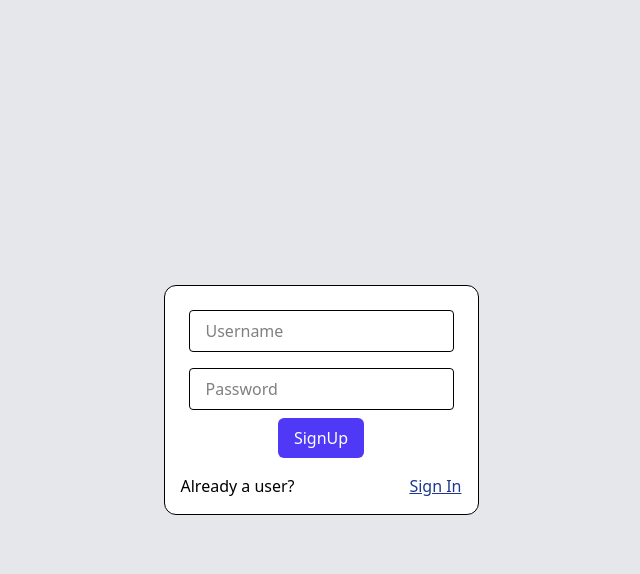
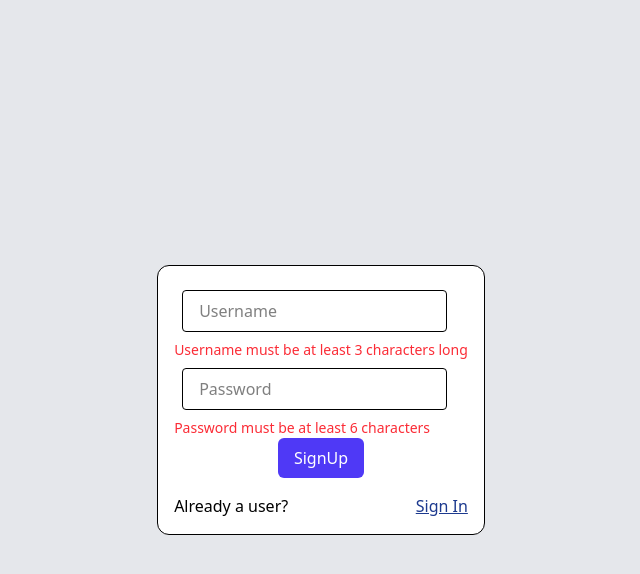
Before and after one commit to GURURAJ115/brainly-frontend, a React (Vite) app: page /signup in a window 1280 px wide. Both pictures are taken after a click on the button "SignUp". Shown: the top 574 px of the page, without its empty margins (319-959 px from the left). Built offline with nearby package versions, Linux system fonts and the light colour scheme; no server answers.

Commit message:
Security plugins

```diff
--- a/package.json
+++ b/package.json
@@ -18,7 +18,8 @@
     "react-dom": "^19.0.0",
     "react-router-dom": "^7.1.5",
     "tailwind-merge": "^3.0.2",
-    "tailwindcss": "^4.0.3"
+    "tailwindcss": "^4.0.3",
+    "zod": "^3.24.2"
   },
   "devDependencies": {
     "@eslint/js": "^9.19.0",
--- a/src/config.ts
+++ b/src/config.ts
@@ -1 +1 @@
-export const BACKEND_URL = "http://localhost:3000"
+export const BACKEND_URL = import.meta.env.VITE_BACKEND_URL;
--- a/src/pages/SignUp.tsx
+++ b/src/pages/SignUp.tsx
@@ -1,40 +1,64 @@
-import { useRef } from "react";
+import { useRef, useState } from "react";
 import { Button } from "../components/ui/Button";
 import { Input } from "../components/ui/Input";
 import axios from "axios";
 import { BACKEND_URL } from "../config";
 import { useNavigate } from "react-router-dom";
+import { z } from "zod";
+
+// Zod schema for validation
+const signUpSchema = z.object({
+    username: z.string().min(3, "Username must be at least 3 characters long"),
+    password: z.string().min(6, "Password must be at least 6 characters"),
+});
 
 export function SignUp() {
-    //@ts-ignore
-    const usernameRef = useRef<HTMLInputElement>();
-    //@ts-ignore
-    const passwordRef = useRef<HTMLInputElement>();
+    const usernameRef = useRef<HTMLInputElement>(null);
+    const passwordRef = useRef<HTMLInputElement>(null);
     const navigate = useNavigate();
-    async function signup(){
-        const username = usernameRef.current?.value;
-        const password = passwordRef.current?.value;
+    const [errors, setErrors] = useState<{ username?: string; password?: string }>({});
 
-        await axios.post(BACKEND_URL+"/api/v1/signup",{
-                username,
-                password
-        })
-        alert("You have signed up")
-        navigate("/signin")
+    async function signup() {
+        const username = usernameRef.current?.value || "";
+        const password = passwordRef.current?.value || "";
+
+        const result = signUpSchema.safeParse({ username, password });
+        if (!result.success) {
+            const errorMessages = result.error.flatten().fieldErrors;
+            setErrors({
+                username: errorMessages.username?.[0],
+                password: errorMessages.password?.[0],
+            });
+            return;
         }
-    return <div className="h-screen w-screen bg-gray-200 dark:bg-gray-800 flex justify-center items-center">
+
+        try {
+            await axios.post(`${BACKEND_URL}/api/v1/signup`, { username, password });
+            alert("You have signed up");
+            navigate("/signin");
+        } catch (error) {
+            alert("Signup failed. Please try again.");
+        }
+    }
+
+    return (
+        <div className="h-screen w-screen bg-gray-200 dark:bg-gray-800 flex justify-center items-center">
             <div className="bg-white dark:bg-slate-500 rounded-xl border min-w-48 p-4">
                 <Input ref={usernameRef} placeholder="Username" />
+                {errors.username && <p className="text-red-500 text-sm">{errors.username}</p>}
+
                 <Input ref={passwordRef} placeholder="Password" />
+                {errors.password && <p className="text-red-500 text-sm">{errors.password}</p>}
+
                 <div className="flex justify-center">
-                <Button onClick={signup} variant="primary" text="SignUp" size="md"/>
+                    <Button onClick={signup} variant="primary" text="SignUp" size="md" />
                 </div>
-        <div className="flex justify-between items-center  mt-4">
-            <div>
-            Already a user?
-            </div>
-            <a onClick={() => navigate("/signin")} className="cursor-pointer bold underline text-blue-900" >  Sign In</a>
+
+                <div className="flex justify-between items-center mt-4">
+                    <div>Already a user?</div>
+                    <a onClick={() => navigate("/signin")} className="cursor-pointer bold underline text-blue-900">Sign In</a>
                 </div>
             </div>
         </div>
+    );
 }
```
Also changed, not shown: 2 other files (tests, documents, lock files or other folders). Lines whose indentation alone changed are shown as unchanged.
